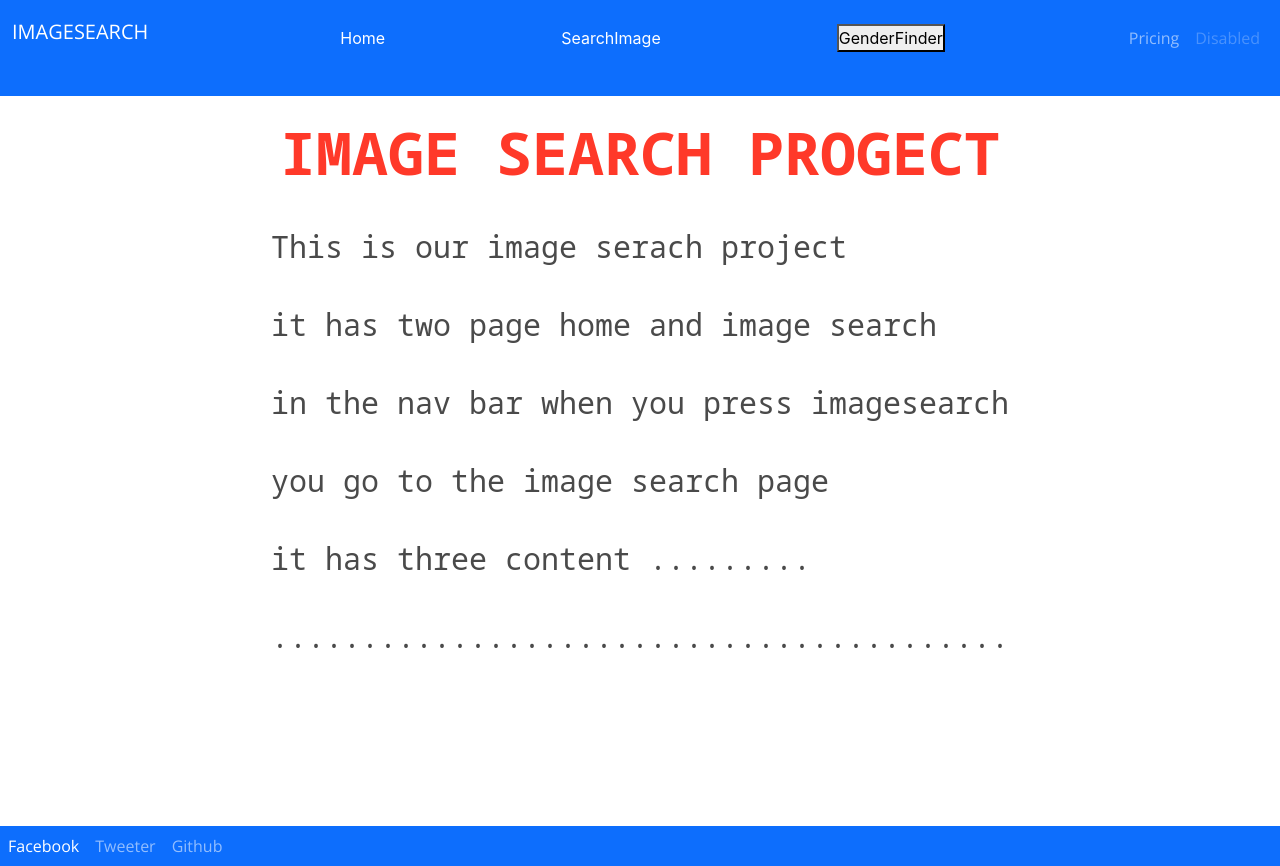
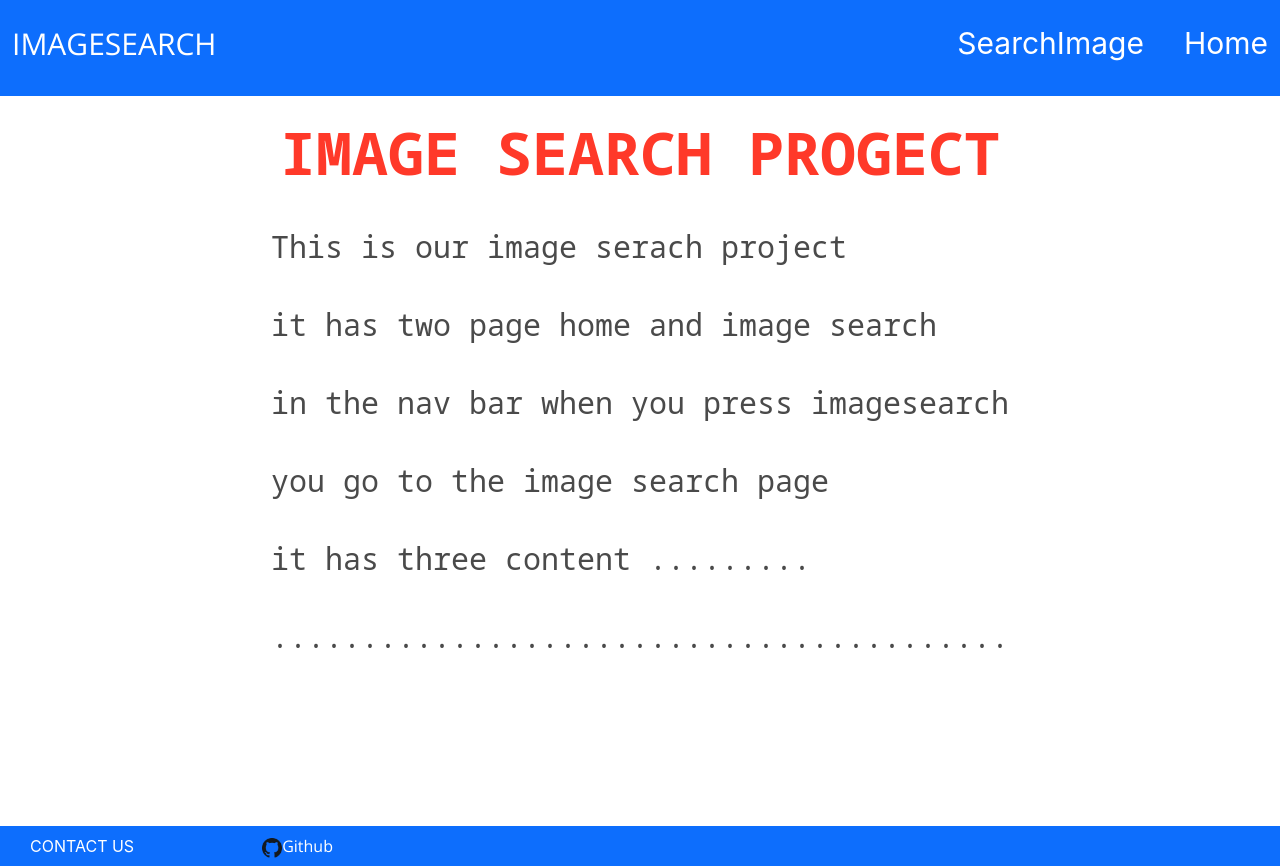
Before and after one commit to JuanFranciscoGrillo/Project_1, a plain HTML site: page index1.html in a window 1280 px wide. Drawn offline with nearby package versions, Linux system fonts and the light colour scheme; no server answers.

Commit message:
some chnages

```diff
--- a/index1.html
+++ b/index1.html
@@ -17,30 +17,16 @@
 <body>
   <nav class="navbar navbar-expand-lg navbar-dark bg-primary">
     <div class="container-fluid">
-      <a class="navbar-brand" href="#">IMAGESEARCH</a>
+      <a class="navbar-brand" id='isearch'href="#Home">IMAGESEARCH</a>
       <button class="navbar-toggler" type="button" data-bs-toggle="collapse" data-bs-target="#navbarNav" aria-controls="navbarNav" aria-expanded="false" aria-label="Toggle navigation">
         <span class="navbar-toggler-icon"></span>
 
       </button>
+      <div class="d-flex flex-row-reverse bd-highlight">
       <button  id="homebtn">Home</button>
       <button  id="nav-button">SearchImage</button>
-      <button id="namefdr">GenderFinder</button>
+      </div>
 
-      <div class="d-flex flex-row-reverse bd-highlight">
-      <div class="collapse navbar-collapse" id="navbarNav">
-        <ul class="navbar-nav">
-
-          <li class="nav-item">
-            <a class="nav-link" href="#">Pricing</a>
-          </li>
-          <li class="nav-item">
-            <a class="nav-link disabled">Disabled</a>
-          </li>
-        </ul>
-
-
-      </div>
-    </div>
     </div>
   </nav>
   <h1 id="head">IMAGE SEARCH PROGECT </h1>
@@ -65,26 +51,35 @@
    <div class="d-grid gap-2">
     <button class="btn btn-primary" id="show-more-btn"type="button">showmore</button>
   </div>
-
+  <div id="contact">
+    <ul>
+      <li>JUAN GRILLO ......jfrgm1986@gmail.com</li>
+      <li>MUDDABR MASOOD....muddabirm@gmail.com</li>
+      <li>KHALIL BARRY....khalilb2000@gmail.com</li>
+      <li>BISRAT MENGESHA...zerbisrat@gmail.com</li>
+    </ul>
+  </div>
   <footer class="foot navbar-expand-lg navbar-dark bg-primary" id="footer">
     <div class="container-foot">
 
-      <div class="d-flex flex-row-reverse bd-highlight">
+
       <div class="collapse navbar-collapse" id="navbarNav">
-        <ul class="navbar-nav">
+        <button id="contbtn">CONTACT US  </button>
+        <ul class="navbar-nav " id="footlist">
           <li class="nav-item">
-            <a class="nav-link active" aria-current="page" href="#">Facebook</a>
+            <a class="nav-link active" aria-current="page" href="https://github.com/Hellobisrat/Project1imagesearch">
+              <img id="img1" src="./image/gitimage.jpg">Github</a>
           </li>
           <li class="nav-item">
-            <a class="nav-link" href="#">Tweeter</a>
+            <a class="nav-link" href="#"></a>
           </li>
           <li class="nav-item">
-            <a class="nav-link" href="#">Github</a>
+            <a class="nav-link" href="#"></a>
           </li>
 
         </ul>
       </div>
-    </div>
+
   </footer>
   <script src="script.js"></script>
 </body>
--- a/script.js
+++ b/script.js
@@ -6,6 +6,14 @@ const searchForm = document.getElementById('search-form');
 const searchResult = document.getElementById('search-result');
 const searchBox = document.getElementById('search-box');
 const showMore = document.getElementById('show-more-btn');
+const contactbtn =document.getElementById('contbtn');
+const contact = document.getElementById('contact');
+
+
+
+
+
+
 const accesskey = "waEd5vgZpn1pax3zfcObzfUGRl2c8FAL3NutqZasH6M";
 
 let keyword = " ";
@@ -17,6 +25,9 @@ async function searchImages(){
 
   const response = await fetch(url);
   const data = await response.json();
+
+
+
   if(page===1){
     searchResult.innerHTML=" ";
   }
@@ -51,6 +62,7 @@ showMore.addEventListener('click',()=>{
 search.addEventListener('click',()=>{
 
   home.style.display='none'
+  contact.style.display='none'
   form.style.display='flex'
   searchResult.style.display='grid'
 
@@ -59,21 +71,15 @@ search.addEventListener('click',()=>{
 homebtn.addEventListener('click',()=>{
   home.style.display='flex'
   form.style.display='none'
+  contact.style.display='none'
   showMore.style.display= "none"
   searchResult.style.display='none'
 })
 
-async function GenderFinder(){
-  const url ="https://api.genderize.io?name=";
-  const inputname ='bisrat';
-  const finalurl =url + inputname;
-  const response = await fetch(finalurl);
-  const data = await response.json();
-
-  const resultgender =document.createElement('h3')
-  console.log(data.gender)
-
-  searchResult.appendChild(gender)
-}
-
-GenderFinder();
+contactbtn.addEventListener('click',()=>{
+  home.style.display='none'
+  form.style.display='none'
+  contact.style.display='flex'
+  showMore.style.display= "none"
+  searchResult.style.display='none'
+})
--- a/style.css
+++ b/style.css
@@ -17,17 +17,25 @@ body {
   font-weight: 40px;
   margin-bottom: 20px;
 }
+#isearch{
+  margin-top: 10px;
+  font-size: 30px;
+}
 #homebtn{
   background: #0d6efd;
   color: #fff;
   border: none;
+  margin-left: 40px;
+  margin-top: 10px;
+  font-size: 30px;
 }
 
 #nav-button{
   background: #0d6efd;
   color: #fff;
   border: none;
-
+  font-size: 30px;
+  margin-top: 10px;
 }
 
 
@@ -117,3 +125,31 @@ form button {
   border-radius: 5px;
 
 }
+
+#contbtn{
+  background: #0d6efd;
+  color: #fff;
+  border: none;
+  margin-right: 100px;
+  margin-left: 30px;
+}
+
+#contact{
+  font-family: 'Noto Sans Mono', monospace;
+  display: none;
+  justify-content: center;
+  align-items: center;
+  line-height: 78px;
+  font-size: 30px;
+}
+
+#footlist{
+  margin-left: 20px;
+  margin-right: 40px;
+}
+
+#img1{
+  height: 20px;
+  width: 20px;
+
+}
```
Also changed, not shown: image/gitimage.jpg (added).
